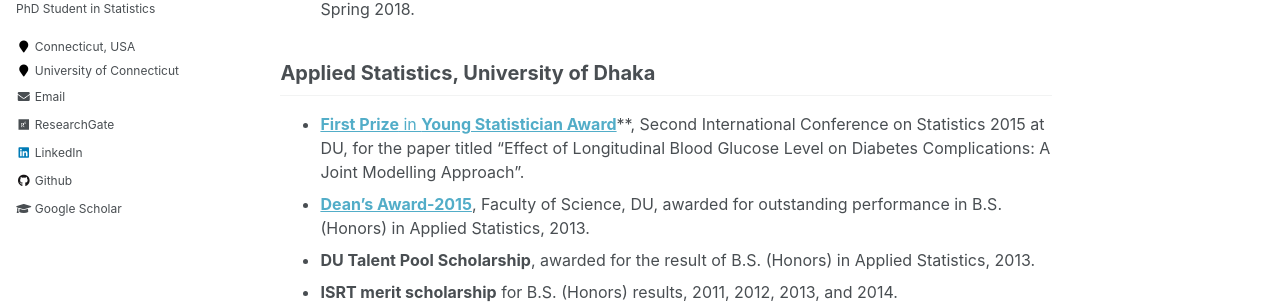
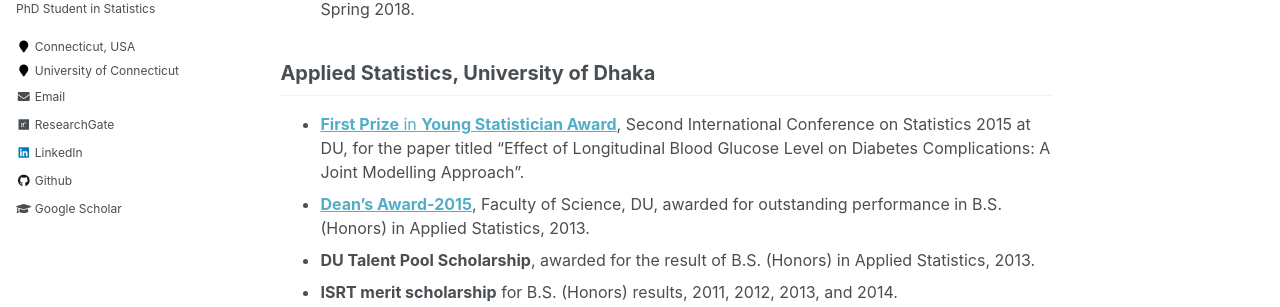
Before and after one commit to mdtuhinsheikh/mdtuhinsheikh.github.io, a Jekyll site: the page built from _pages/awards.md, in a window 1280 px wide and 933 px high. Shown: the part 325-632 px from the top of the window. Built offline with Jekyll 4.4.1, drawn with Linux system fonts in a browser that asks for light colours.

```diff
--- a/_pages/awards.md
+++ b/_pages/awards.md
@@ -10,7 +10,7 @@ author_profile: true
 * **UConn Provost's appreciation letter for excellence in teaching** in Spring 2019, Fall 2019, and Spring 2018.
 
 ## Applied Statistics, University of Dhaka
-* [**First Prize** in **Young Statistician Award**](https://sites.google.com/site/dusdaa10/conference2015/sponsors/youngaward)**, Second International Conference on Statistics 2015 at DU, for the paper titled "Effect of Longitudinal Blood Glucose Level on Diabetes Complications: A Joint Modelling Approach".
+* [**First Prize** in **Young Statistician Award**](https://sites.google.com/site/dusdaa10/conference2015/sponsors/youngaward), Second International Conference on Statistics 2015 at DU, for the paper titled "Effect of Longitudinal Blood Glucose Level on Diabetes Complications: A Joint Modelling Approach".
 * **[Dean's Award-2015](https://www.isrt.ac.bd/news/isrt-students-receive-deans-award/)**, Faculty of Science, DU, awarded for outstanding performance in B.S. (Honors) in Applied Statistics, 2013.
 * **DU Talent Pool Scholarship**, awarded for the result of B.S. (Honors) in Applied Statistics, 2013.
 * **ISRT merit scholarship** for B.S. (Honors) results, 2011, 2012, 2013, and 2014.
```
